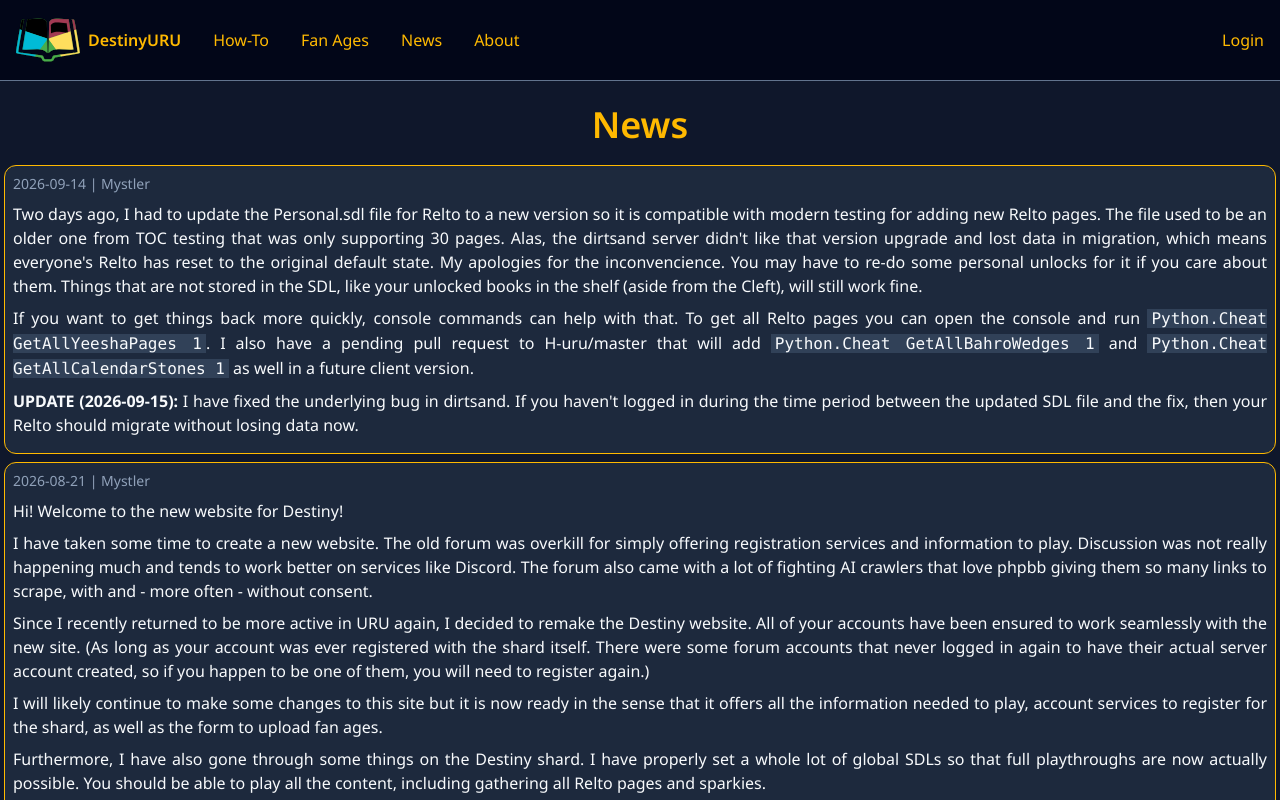
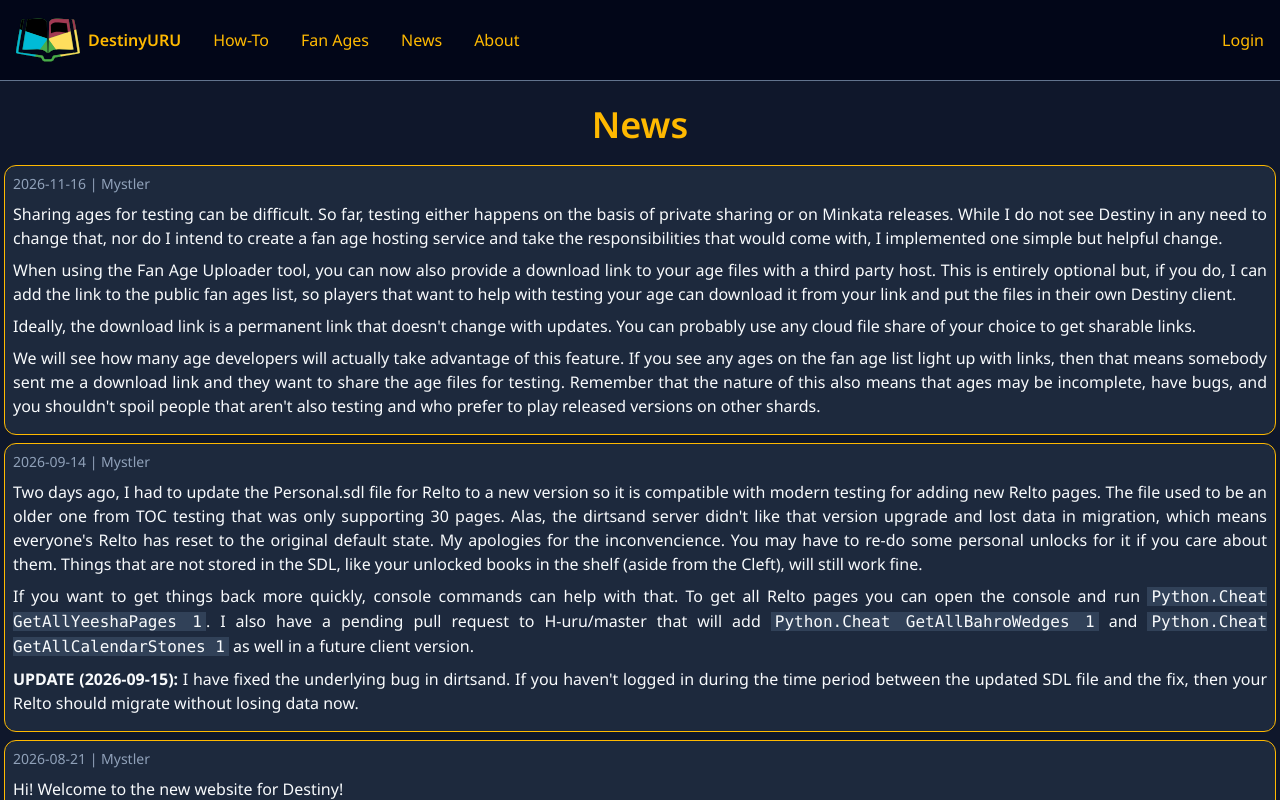
Before and after one commit to Mystler/destiny-web, a SvelteKit app: page /news in a window 1280 px wide. Shown: the top 800 px of the page. Built offline with nearby package versions, Linux system fonts and the light colour scheme; no server answers.

Commit message:
content: Age sharing news post

```diff
--- a/src/routes/news/+page.svelte
+++ b/src/routes/news/+page.svelte
@@ -10,6 +10,29 @@
 <h1>News</h1>
 
 <div class="flex flex-col gap-2 p-1">
+  <Card date="2026-11-16 | Mystler">
+    <p>
+      Sharing ages for testing can be difficult. So far, testing either happens on the basis of private sharing or on
+      Minkata releases. While I do not see Destiny in any need to change that, nor do I intend to create a fan age
+      hosting service and take the responsibilities that would come with, I implemented one simple but helpful change.
+    </p>
+    <p>
+      When using the Fan Age Uploader tool, you can now also provide a download link to your age files with a third
+      party host. This is entirely optional but, if you do, I can add the link to the public fan ages list, so players
+      that want to help with testing your age can download it from your link and put the files in their own Destiny
+      client.
+    </p>
+    <p>
+      Ideally, the download link is a permanent link that doesn't change with updates. You can probably use any cloud
+      file share of your choice to get sharable links.
+    </p>
+    <p>
+      We will see how many age developers will actually take advantage of this feature. If you see any ages on the fan
+      age list light up with links, then that means somebody sent me a download link and they want to share the age
+      files for testing. Remember that the nature of this also means that ages may be incomplete, have bugs, and you
+      shouldn't spoil people that aren't also testing and who prefer to play released versions on other shards.
+    </p>
+  </Card>
   <Card date="2026-09-14 | Mystler">
     <p>
       Two days ago, I had to update the Personal.sdl file for Relto to a new version so it is compatible with modern
```
